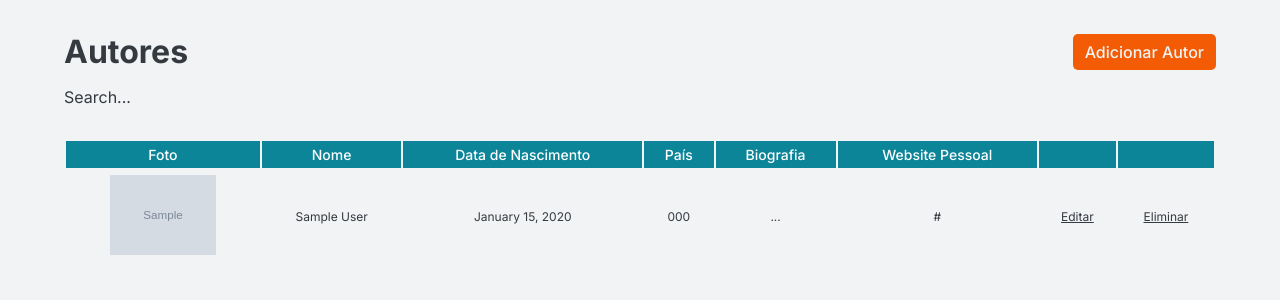
After one commit to Kurt3z/BookByte, a Django app: page /staff/author-dashboard/ in a window 1280 px wide. The commit adds this page. Shown: the top 300 px of the page. Run offline with Django 4.2, Linux system fonts and the light colour scheme; tables that the repository leaves empty hold one stand-in row (values such as "Sample post"); grey boxes marked "Sample" are stand-in pictures.

Commit message:
Create Author CRUD operations

```diff
--- a/staff/static/staff/books-dashboard.css
+++ b/staff/static/staff/dashboard.css
@@ -23,14 +23,15 @@ header {
   margin-bottom: 32px;
 }
 
-header > div {
+header>div {
   display: flex;
   justify-content: space-between;
   align-items: center;
   margin-bottom: 16px;
 }
 
-#add-book {
+#add-btn:link,
+#add-btn:visited {
   padding: 8px 12px;
   background-color: #f35b04;
   border-radius: 5px;
@@ -39,8 +40,13 @@ header > div {
   font-weight: 500;
 }
 
-#add-book:hover {
+#add-btn:hover,
+#add-btn:active {
   background-color: #f57c36;
+}
+
+table {
+  min-width: 100%;
 }
 
 table tr:first-of-type {
@@ -65,7 +71,7 @@ td {
   font-size: 12px;
 }
 
-td > img {
+td>img {
   height: 80px;
   object-fit: cover;
 }
--- a/staff/static/staff/book-form.css
+++ b/staff/static/staff/form.css
@@ -30,7 +30,7 @@ main form {
   border: 5px solid #0c8599;
   border-radius: 10px;
   padding: 32px;
-  width: 35vw;
+  width: 45vw;
   margin: 0 auto;
 }
 
@@ -41,8 +41,8 @@ main form label {
   color: #0c8599;
 }
 
-body > main > form > label:nth-child(4),
-body > main > form > label:nth-child(7) {
+body>main>form>label:nth-child(4),
+body>main>form>label:nth-child(7) {
   margin-bottom: 0;
 }
 
--- /dev/null
+++ b/staff/templates/staff/authors-dashboard.html
@@ -0,0 +1,52 @@
+{% load static %}
+
+<!DOCTYPE html>
+<html lang="en">
+<head>
+    <meta charset="UTF-8">
+    <meta name="viewport" content="width=device-width, initial-scale=1.0">
+    <title>Dashboard</title>
+
+    <link rel="stylesheet" href="{% static "staff/dashboard.css" %}">
+
+</head>
+<body>
+
+    <main>
+        <header>
+            <div>
+                <h1>Autores</h1>
+                <a href="{% url "add-author" %}" id="add-btn">Adicionar Autor</a>
+            </div>
+            <p>Search...</p>
+        </header>
+
+        <table>
+            <tr>
+                <th>Foto</th>
+                <th>Nome</th>
+                <th>Data de Nascimento</th>
+                <th>País</th>
+                <th>Biografia</th>
+                <th>Website Pessoal</th>
+                <th></th>
+                <th></th>
+            </tr>
+            {% for author in authors %}
+            <tr>
+                <td>
+                    <img src="{{ author.picture.url }}" alt="">
+                </td>
+                <td>{{author}}</td>
+                <td>{{author.birthdate|date:"F j, Y"}}</td>
+                <td>{{author.country}}</td>
+                <td>...</td>
+                <td>{{ author.personal_website }}</td>
+                <td><a href="{% url "update-author" author.id %}">Editar</a></td>
+                <td><a href="{% url "delete-author" author.id %}">Eliminar</a></td>
+            </tr>
+            {% endfor %}
+        </table>
+    </main>
+</body>
+</html>
--- a/staff/templates/staff/books-dashboard.html
+++ b/staff/templates/staff/books-dashboard.html
@@ -7,7 +7,7 @@
     <meta name="viewport" content="width=device-width, initial-scale=1.0">
     <title>Dashboard</title>
 
-    <link rel="stylesheet" href="{% static "staff/books-dashboard.css" %}">
+    <link rel="stylesheet" href="{% static "staff/dashboard.css" %}">
 
 </head>
 <body>
@@ -16,7 +16,7 @@
         <header>
             <div>
                 <h1>Livros</h1>
-                <a href="{% url "add-book" %}" id="add-book">Adicionar Livro</a>
+                <a href="{% url "add-book" %}" id="add-btn">Adicionar Livro</a>
             </div>
             <p>Search...</p>
         </header>
--- a/staff/templates/staff/delete-book.html
+++ b/staff/templates/staff/delete.html
@@ -6,7 +6,7 @@
     <title>Apagar Livro</title>
 </head>
 <body>
-    <p>Tem a certeza que pretende eliminar <strong>{{book}}</strong>?</p>
+    <p>Tem a certeza que pretende eliminar <strong>{{object}}</strong>?</p>
     <form action="" method="POST">
         {% csrf_token %}
         <input type="submit" value="Confirmar">
--- a/staff/templates/staff/book-form.html
+++ b/staff/templates/staff/form.html
@@ -5,9 +5,9 @@
 <head>
     <meta charset="UTF-8">
     <meta name="viewport" content="width=device-width, initial-scale=1.0">
-    <title>Editar Livro</title>
+    <title>Editar {{page}}</title>
 
-    <link rel="stylesheet" href="{% static "staff/book-form.css" %}">
+    <link rel="stylesheet" href="{% static "staff/form.css" %}">
 </head>
 <body>
     <main>
--- a/staff/urls.py
+++ b/staff/urls.py
@@ -8,5 +8,12 @@ urlpatterns = [
     path("book-dashboard/update-book/<str:pk>/",
          views.updateBook, name="update-book"),
     path("book-dashboard/delete-book/<str:pk>/",
-         views.deleteBook, name="delete-book")
+         views.deleteBook, name="delete-book"),
+
+    path("author-dashboard/", views.authorsDashboard, name="authors-dashboard"),
+    path("author-dashboard/add-author/", views.addAuthor, name="add-author"),
+    path("author-dashboard/update-author/<str:pk>/",
+         views.updateAuthor, name="update-author"),
+    path("book-dashboard/delete-author/<str:pk>/",
+         views.deleteAuthor, name="delete-author"),
 ]
--- a/staff/views.py
+++ b/staff/views.py
@@ -1,7 +1,7 @@
 from django.shortcuts import render, redirect
 
-from books.models import Book
-from books.forms import BookForm
+from books.models import Book, Author
+from books.forms import BookForm, AuthorForm
 
 
 def booksDashboard(request):
@@ -13,21 +13,31 @@ def booksDashboard(request):
     return render(request, "staff/books-dashboard.html", context)
 
 
+def authorsDashboard(request):
+    authors = Author.objects.all()
+    context = {
+        "authors": authors
+    }
+
+    return render(request, "staff/authors-dashboard.html", context)
+
+
+# BOOKS CRUD
+
 def addBook(request):
     form = BookForm()
 
     if request.method == "POST":
         form = BookForm(request.POST, request.FILES)
         if form.is_valid():
-            # book = form.save(commit=False)
-            # book.title = book.title.title()
             form.save()
             return redirect("books-dashboard")
 
     context = {
-        "form": form
+        "form": form,
+        "page": "Autor"
     }
-    return render(request, "staff/book-form.html", context)
+    return render(request, "staff/form.html", context)
 
 
 def updateBook(request, pk):
@@ -44,7 +54,7 @@ def updateBook(request, pk):
         "form": form
     }
 
-    return render(request, "staff/book-form.html", context)
+    return render(request, "staff/form.html", context)
 
 
 def deleteBook(request, pk):
@@ -55,7 +65,57 @@ def deleteBook(request, pk):
         return redirect("books-dashboard")
 
     context = {
-        "book": book
+        "object": book
     }
 
-    return render(request, "staff/delete-book.html", context)
+    return render(request, "staff/delete.html", context)
+
+
+# AUTHORS CRUD
+
+def addAuthor(request):
+    form = AuthorForm()
+
+    if request.method == "POST":
+        form = AuthorForm(request.POST, request.FILES)
+        if form.is_valid():
+            form.save()
+            return redirect("authors-dashboard")
+
+    context = {
+        "form": form,
+        "page": "Autor"
+    }
+
+    return render(request, "staff/form.html", context)
+
+
+def updateAuthor(request, pk):
+    author = Author.objects.get(id=pk)
+    form = AuthorForm(instance=author)
+
+    if request.method == "POST":
+        form = AuthorForm(request.POST, request.FILES, instance=author)
+        if form.is_valid():
+            form.save()
+            return redirect("authors-dashboard")
+
+    context = {
+        "form": form
+    }
+
+    return render(request, "staff/form.html", context)
+
+
+def deleteAuthor(request, pk):
+    author = Author.objects.get(id=pk)
+
+    if request.method == "POST":
+        author.delete()
+        return redirect("authors-dashboard")
+
+    context = {
+        "object": author
+    }
+
+    return render(request, "staff/delete.html", context)
```
Also changed, not shown: books/forms.py (+22 -1 lines), uploads/authors/ken-follett_YBdEF9J.jpg (added), uploads/authors/ken-follett_wCd1uVl.jpg (added).
